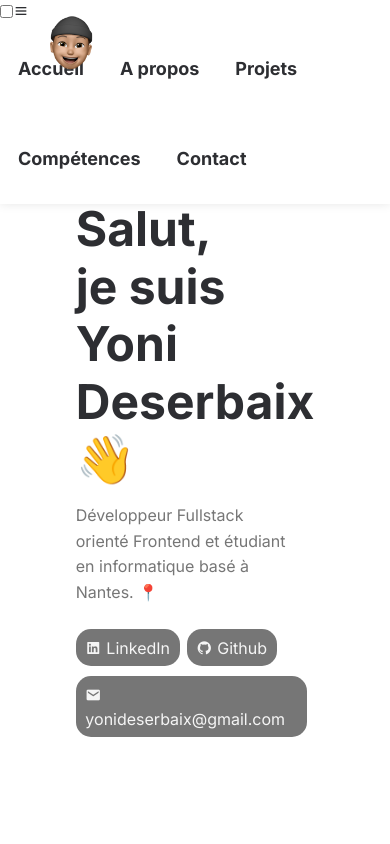
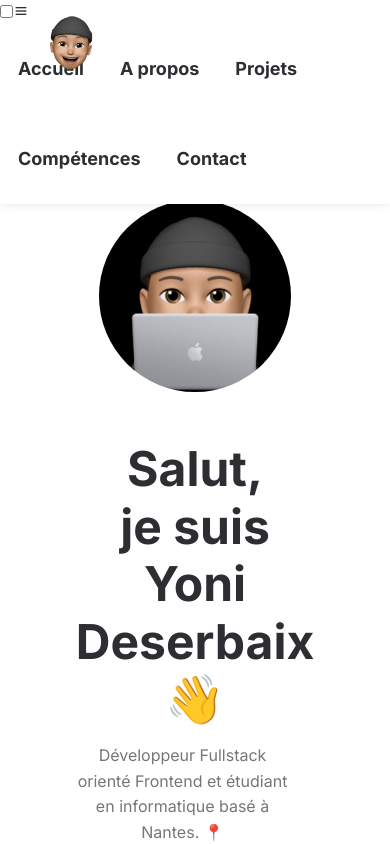
Before and after one commit to Yoni-Deserbaix/Portfolio-V2, a Next.js app: page / in a window 390 px wide. Shown: the top 844 px of the page. Built offline with nearby package versions, Linux system fonts and the light colour scheme.

Commit message:
update responsive logo

```diff
--- a/src/app/components/Hero.tsx
+++ b/src/app/components/Hero.tsx
@@ -12,7 +12,7 @@ export default function Hero() {
         {/* Container  */}
         <div className="m-auto w-[70%] px-8 py-0">
           {/* Content  */}
-          <div className="flex justify-center items-center sm:flex-col-reverse sm:gap-12 sm:text-center lg:flex-row  lg:text-start">
+          <div className="flex justify-center items-center max-sm:flex-col-reverse max-sm:gap-12 max-sm:text-center max-lg:flex-row  max-lg:text-start">
             {/* Hero text  */}
             <div className="flex flex-col max-w-[50rem]">
               <h1
@@ -82,7 +82,7 @@ export default function Hero() {
                 src={memojiHome.src}
                 width={2000}
                 height={2000}
-                className=" w-full max-w-[20rem] sm:w-[15rem] md:w-[15rem] lg:w-[20rem] xl:w-[20rem] animate-[animimg_4s_ease-in-out_infinite] rounded-full"
+                className=" w-full max-w-[20rem] max-md:w-[12rem] max-lg:w-[12rem] max-xl:w-[20rem] max-2xl:w-[20rem] animate-[animimg_4s_ease-in-out_infinite] rounded-full"
                 alt="hero"
                 data-aos="fade-up"
                 data-aos-duration="300"
```
